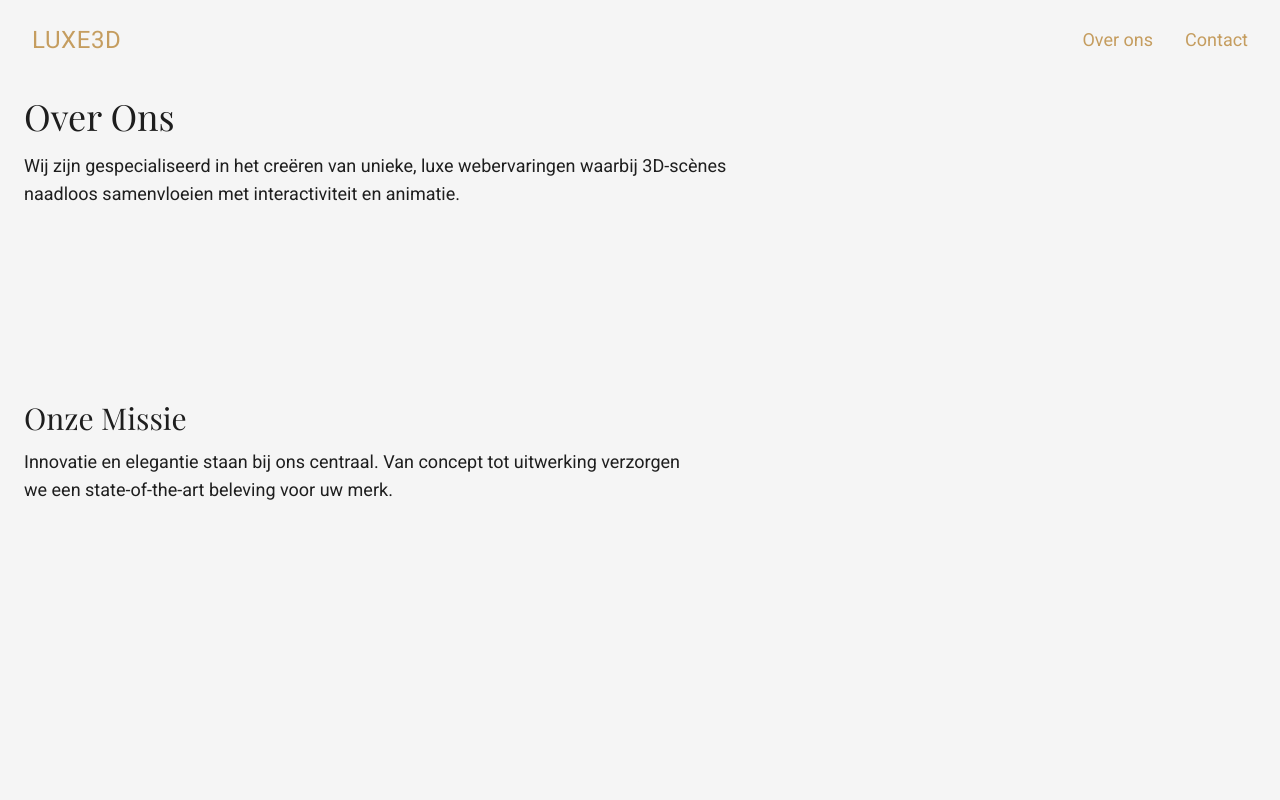
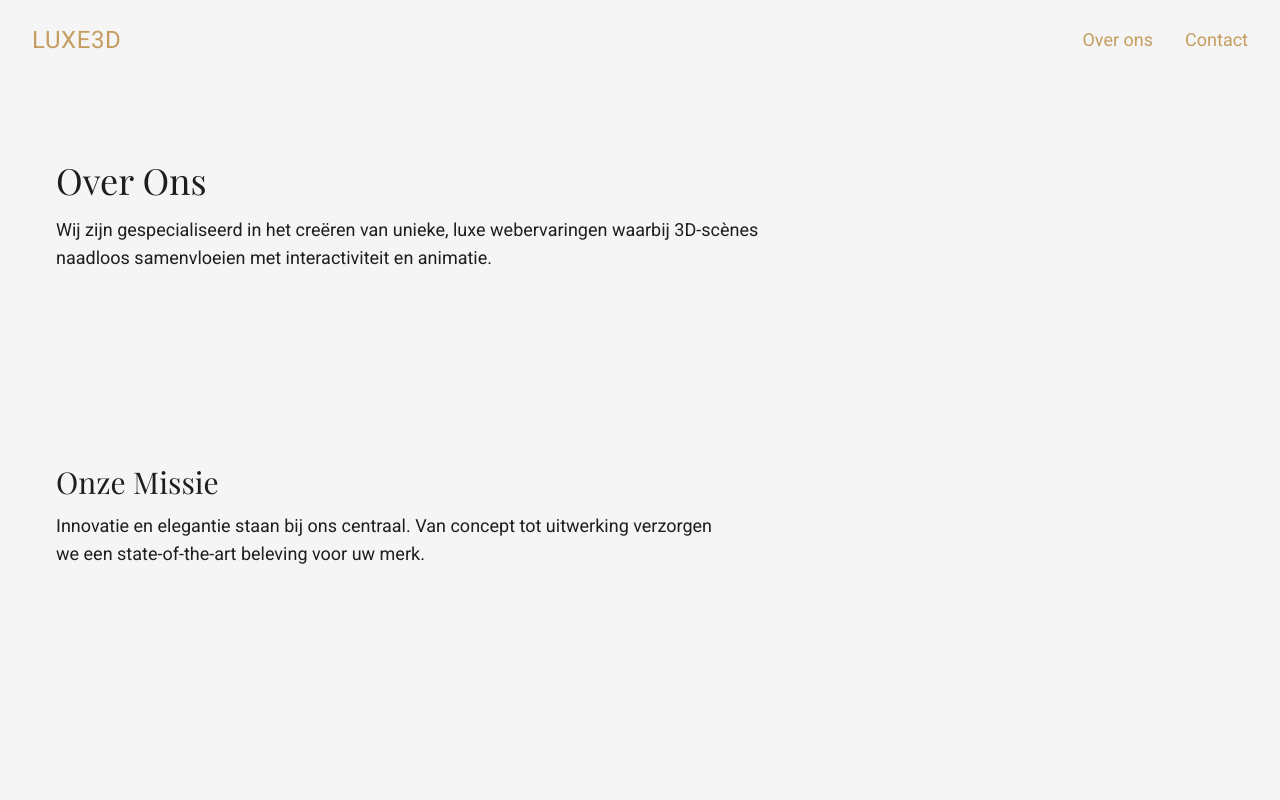
Before and after one commit to Vyzecb/ThreeJS, a Next.js app: page /about in a window 1280 px wide. Shown: the top 800 px of the page. Built offline with nearby package versions, Linux system fonts and the light colour scheme.

Commit message:
Update Layout.tsx

```diff
--- a/src/components/Layout.tsx
+++ b/src/components/Layout.tsx
@@ -1,16 +1,19 @@
 // src/components/Layout.tsx
-import React, { PropsWithChildren, FC } from 'react';
-import Header from './Header';
-import Footer from './Footer';
-import ScrollIndicator from './ScrollIndicator';
+import React, { PropsWithChildren, FC } from 'react'
+import Header from './Header'
+import Footer from './Footer'
+import ScrollIndicator from './ScrollIndicator'
 
 const Layout: FC<PropsWithChildren<{}>> = ({ children }) => (
   <div className="flex flex-col min-h-screen bg-secondary text-primary">
     <Header />
-    <main className="flex-grow">{children}</main>
+    {/* pt-16 = hoogte van de header; px responsief voor margins */}
+    <main className="pt-16 flex-grow px-4 sm:px-6 lg:px-8">
+      {children}
+    </main>
     <ScrollIndicator />
     <Footer />
   </div>
-);
+)
 
-export default Layout;
+export default Layout
```
